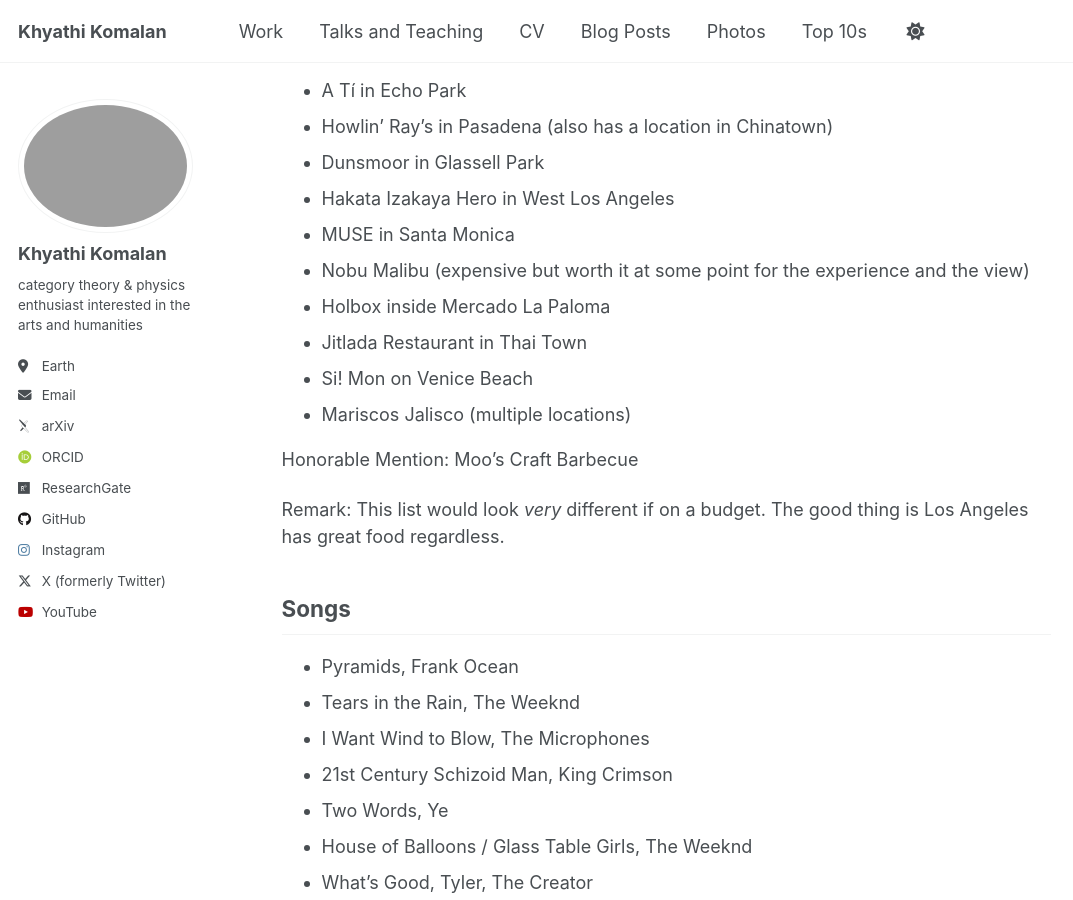
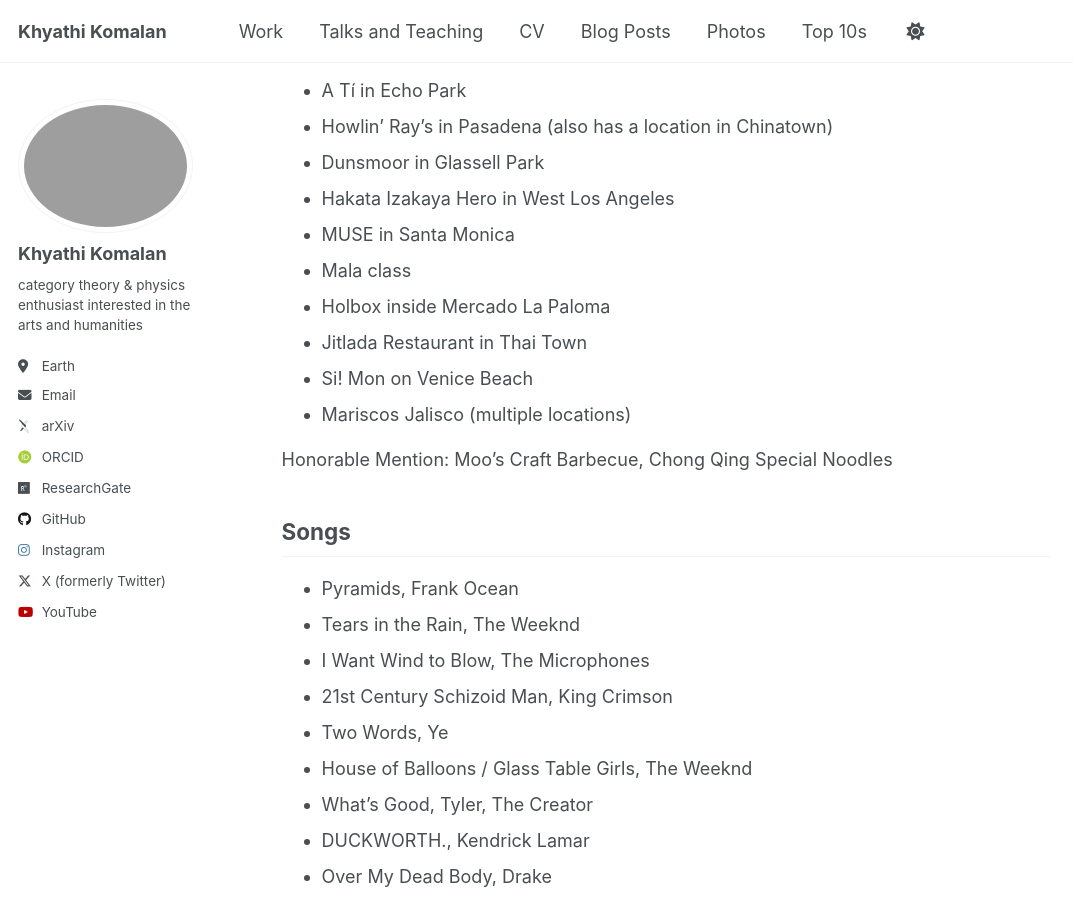
Before and after one commit to khyathikomalan/khyathikomalan.github.io, a Jekyll site: the page built from _pages/markdown.md, in a window 1280 px wide and 900 px high, scrolled down 1217 px. Shown: the whole window, without its empty margins (0-1073 px from the left). Built offline with Jekyll 4.4.1, drawn with Linux system fonts in a browser that asks for light colours; some web fonts are replaced.

Commit message:
Update markdown.md

```diff
--- a/_pages/markdown.md
+++ b/_pages/markdown.md
@@ -46,15 +46,13 @@
 * Dunsmoor in Glassell Park
 * Hakata Izakaya Hero in West Los Angeles
 * MUSE in Santa Monica
-* Nobu Malibu (expensive but worth it at some point for the experience and the view)
+* Mala class
 * Holbox inside Mercado La Paloma
 * Jitlada Restaurant in Thai Town
 * Si! Mon on Venice Beach
 * Mariscos Jalisco (multiple locations)
 
-Honorable Mention: Moo's Craft Barbecue
-
-Remark: This list would look *very* different if on a budget. The good thing is Los Angeles has great food regardless.
+Honorable Mention: Moo's Craft Barbecue, Chong Qing Special Noodles
 
 ## Songs
 
```
